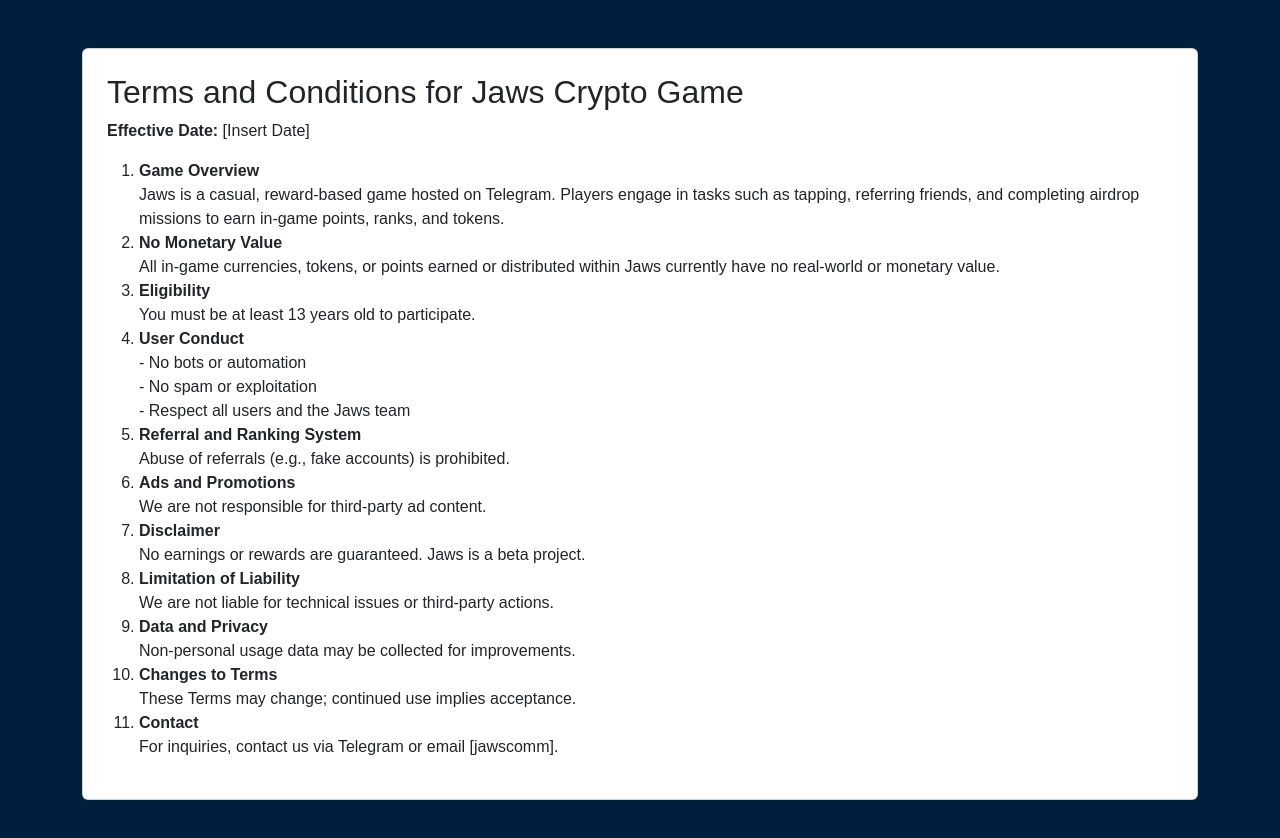
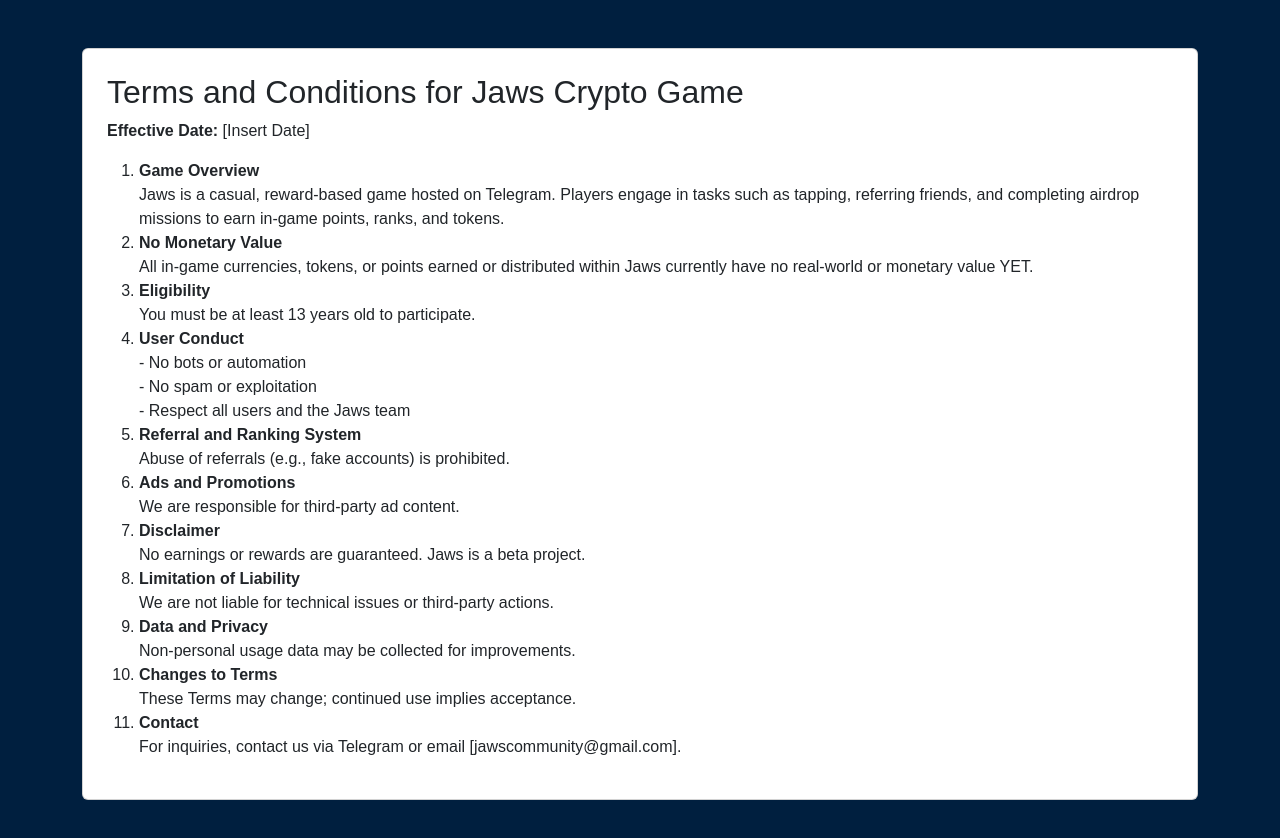
Before and after one commit to W1ZZYB0Y/akemidids, a React (Create React App) app: page /terms in a window 1280 px wide. Shown: the top 838 px of the page. Built offline with nearby package versions, Linux system fonts and the light colour scheme.

Commit message:
Update TermsPage.js

```diff
--- a/src/pages/TermsPage.js
+++ b/src/pages/TermsPage.js
@@ -15,7 +15,7 @@ const TermsPage = () => {
           </li>
           <li>
             <strong>No Monetary Value</strong><br />
-            All in-game currencies, tokens, or points earned or distributed within Jaws currently have no real-world or monetary value.
+            All in-game currencies, tokens, or points earned or distributed within Jaws currently have no real-world or monetary value YET.
           </li>
           <li>
             <strong>Eligibility</strong><br />
@@ -33,7 +33,7 @@ const TermsPage = () => {
           </li>
           <li>
             <strong>Ads and Promotions</strong><br />
-            We are not responsible for third-party ad content.
+            We are responsible for third-party ad content.
           </li>
           <li>
             <strong>Disclaimer</strong><br />
@@ -53,7 +53,7 @@ const TermsPage = () => {
           </li>
           <li>
             <strong>Contact</strong><br />
-            For inquiries, contact us via Telegram or email [jawscomm].
+            For inquiries, contact us via Telegram or email [jawscommunity@gmail.com].
           </li>
         </ol>
       </Card>
```
